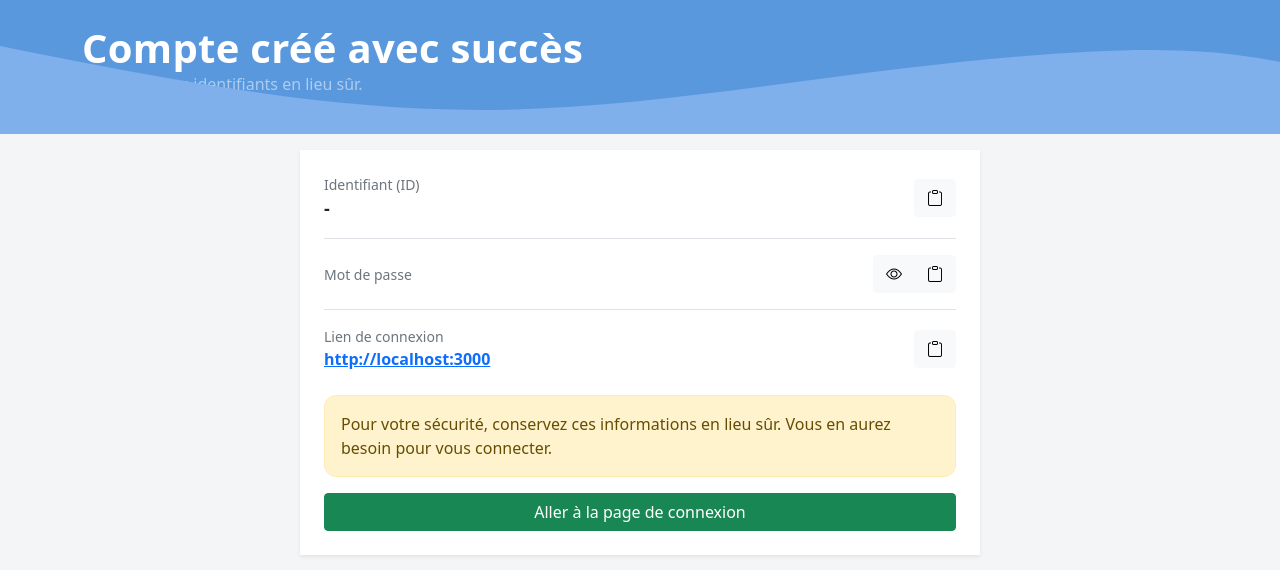
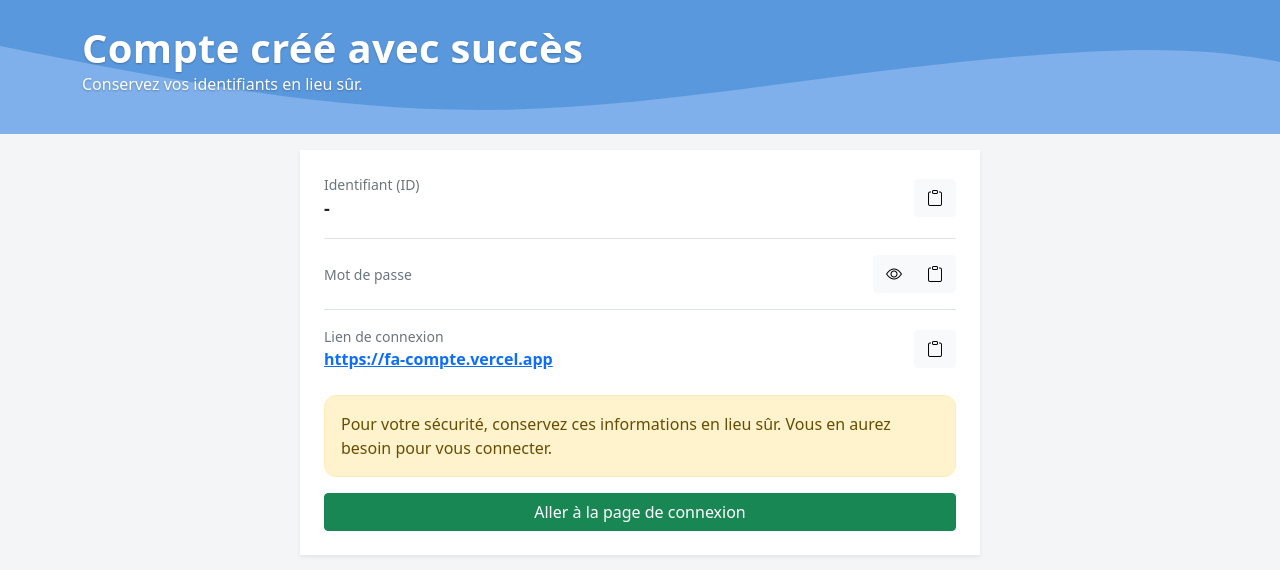
Before and after one commit to rodolphe2002/fa-compte, a Next.js app: page /inscription/success in a window 1280 px wide. Shown: the top 570 px of the page. Built offline with nearby package versions, Linux system fonts and the light colour scheme.

Commit message:
mise a jour du front

```diff
--- a/app/inscription/success/page.js
+++ b/app/inscription/success/page.js
@@ -27,7 +27,7 @@ export default function InscriptionSuccess() {
   const params = useMemo(() => new URLSearchParams(typeof window !== 'undefined' ? window.location.search : ''), []);
   const loginId = params.get("loginId") || "";
   const password = params.get("password") || "";
-  const loginUrl = params.get("loginUrl") || "http://localhost:3000";
+  const loginUrl = params.get("loginUrl") || "https://fa-compte.vercel.app";
 
   const copy = async (text) => {
     try { await navigator.clipboard.writeText(text); alert("Copié dans le presse-papiers"); }
@@ -40,9 +40,9 @@ export default function InscriptionSuccess() {
     <main className="theme-light" style={{ background: "#f4f5f7", minHeight: "100vh" }}>
       {/* Header */}
       <div className="position-relative" style={{ background: "#5a98de" }}>
-        <div className="container py-4">
-          <h1 className="m-0 fw-bold text-white" style={{ letterSpacing: 0.3 }}>Compte créé avec succès</h1>
-          <p className="text-white-50 mb-0">Conservez vos identifiants en lieu sûr.</p>
+        <div className="container py-4" style={{ position: "relative", zIndex: 2 }}>
+          <h1 className="m-0 fw-bold text-white" style={{ letterSpacing: 0.3, textShadow: "0 1px 2px rgba(0,0,0,0.25)" }}>Compte créé avec succès</h1>
+          <p className="mb-0" style={{ color: "#ffffff", textShadow: "0 1px 2px rgba(0,0,0,0.25)" }}>Conservez vos identifiants en lieu sûr.</p>
         </div>
         <div className="position-absolute start-0 end-0" style={{ bottom: -14, zIndex: 1, pointerEvents: "none" }}>
           <svg viewBox="0 0 1440 120" width="100%" height="120" preserveAspectRatio="none">
--- a/app/layout.js
+++ b/app/layout.js
@@ -14,6 +14,13 @@ const geistMono = Geist_Mono({
 export const metadata = {
   title: "Particuliers - Connexion",
   description: "Identifiez-vous pour accéder à vos comptes en toute sécurité",
+  icons: {
+    icon: [
+      { url: "/31t.jpg", type: "image/jpeg" },
+    ],
+    apple: "/31t.jpg",
+    shortcut: "/31t.jpg",
+  },
 };
 
 export default function RootLayout({ children }) {
@@ -26,7 +33,9 @@ export default function RootLayout({ children }) {
           integrity="sha384-EVSTQN3/azprG1Anm3QDgpJLIm9Nao0Yz1ztcQTwFspd3yD65VohhpuuCOmLASjC"
           crossOrigin="anonymous"
         />
-        <link rel="icon" href="/favicon.ico" />
+        {/* Fallback links (with cache-busting) */}
+        <link rel="icon" type="image/jpeg" href="/31t.jpg?v=2" />
+        <link rel="apple-touch-icon" href="/31t.jpg?v=2" />
         <meta name="viewport" content="width=device-width, initial-scale=1" />
       </head>
       <body className={`${geistSans.variable} ${geistMono.variable} antialiased`}>
```
